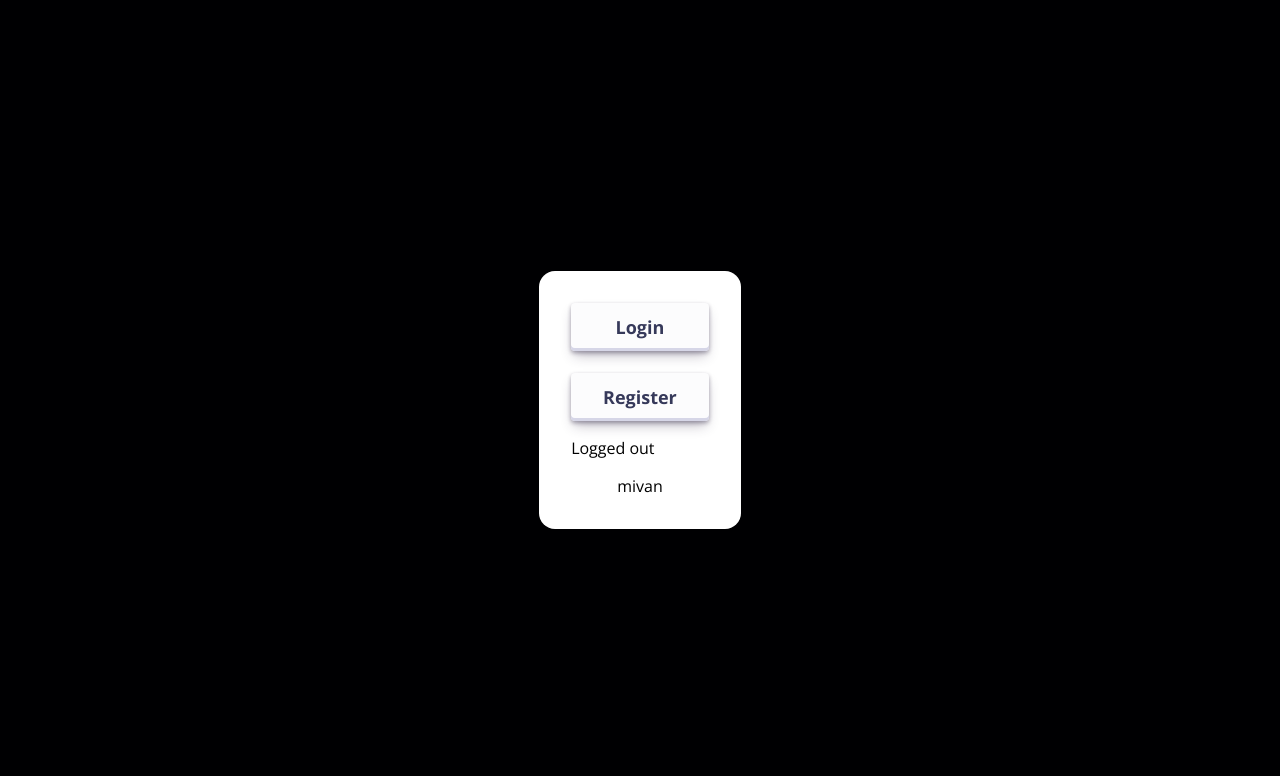
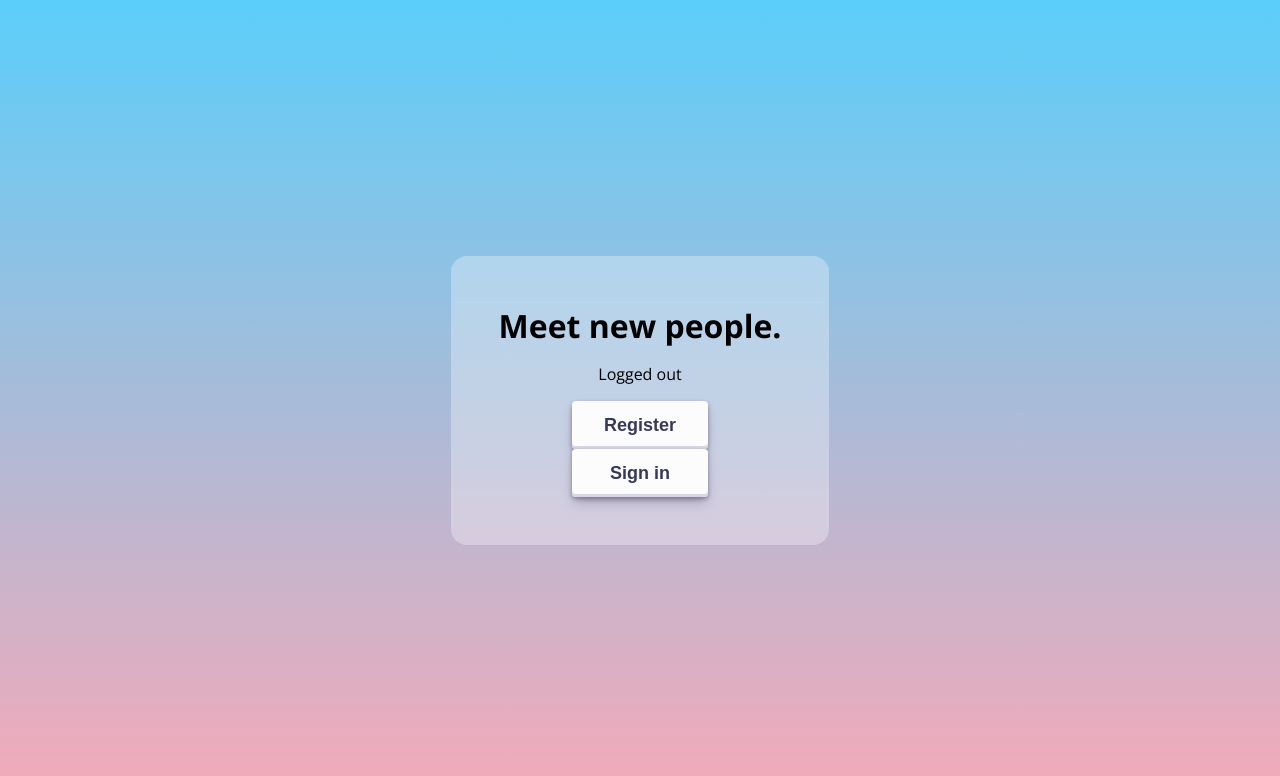
Before and after one commit to bnolod/szoftverteszteles, a React (Vite) app in the folder szoftverteszt/: page /welcome in a window 1280 px wide. Shown: the top 776 px of the page. Built offline with nearby package versions, Linux system fonts and the light colour scheme; no server answers.

Commit message:
popup register/login + mainpage alap

```diff
--- a/szoftverteszt/package.json
+++ b/szoftverteszt/package.json
@@ -14,6 +14,7 @@
     "react-cookie": "^7.0.2",
     "react-dom": "^18.2.0",
     "react-router-dom": "^6.22.1",
+    "reactjs-popup": "^2.0.6",
     "sass": "^1.71.0"
   },
   "devDependencies": {
--- a/szoftverteszt/src/App.tsx
+++ b/szoftverteszt/src/App.tsx
@@ -1,19 +1,20 @@
 import './App.scss'
-import { Main } from './pages/main'
+import { Main as Welcome } from './pages/welcome'
 import { Login } from './pages/login'
 import { Register } from './pages/register'
 import {} from 'react'
 import { Routes, Route } from "react-router-dom";
-
+import { Main } from './pages/mainPage';
 
 function App() {
 
   return (
     <>
       <Routes>
-        <Route path="welcome" element={<Main />}/>
+        <Route path="welcome" element={<Welcome />}/>
         <Route path="login" element={<Login />} />
         <Route path="register" element={<Register />} />
+        <Route path="*" element={<Main />} />
 
       </Routes>
     </>
--- a/szoftverteszt/src/components/accounts/register.tsx
+++ b/szoftverteszt/src/components/accounts/register.tsx
@@ -4,7 +4,7 @@ import "firebase/auth"
 import { createUserWithEmailAndPassword } from "firebase/auth";
 import { auth } from "../../firebase";
 import { useNavigate } from "react-router-dom";
-
+import { signInWithEmailAndPassword } from "firebase/auth";
 
 
 export function RegisterScreen() {
@@ -21,9 +21,21 @@ function Register(event: any) {
     .then((userCredential) => {
         console.log(userCredential);
         console.log("Sikeres regisztráció");
-        setError("Successful registration. You will be redirected to the login page.")
+        setError("Successful registration.")
         setTimeout(() => {
-            navigate("/login")
+            // navigate("/welcome")
+
+                signInWithEmailAndPassword(auth, email, password)
+                .then((userCredential) => {
+                    console.log(userCredential);
+                    setTimeout(() => {
+                        navigate("/welcome")
+                    }, 3000);
+                }).catch((error) => {
+                    console.log(error);
+                    setError("Invalid email or password")
+
+                });
         }, 3000);
     }).catch((error) => {
         console.log(error);
--- a/szoftverteszt/src/components/index.scss
+++ b/szoftverteszt/src/components/index.scss
@@ -45,16 +45,34 @@ button, .button {
 
   }
 
+  #popup-root {
+    display:flex;
+    justify-content:center;
+    align-items:center;
+  }
+  .popup-overlay {
+    backdrop-filter: blur(10px);
+    // border:10px solid black;
+
+  }
+  .popup-content {
+    svg {
+      visibility: hidden;
+    }
+  }
   .overlay {
+    display:flex;
+    $height: 20vh;
+    $width: 30vw;
     position: fixed;
-    top: 0;
-    left: 0;
-    right: 0;
-    bottom: 0;
+    top: 50%; left: 50%; transform: translate(-50%, -50%);
+    height:$height;
+    width:$width;
     background-color: rgba(0, 0, 0, 0.5);
     display: flex;
     justify-content: center;
     align-items: center;
     z-index: 1000;
+    // border:10px solid black;
 
   }
--- /dev/null
+++ b/szoftverteszt/src/components/mainPage/index.tsx
@@ -0,0 +1,11 @@
+import {} from "react";
+
+
+
+export  function MainPage() {
+    return (
+        <div className="mainPage">
+            <h1>MainPage</h1>
+        </div>
+    )
+}
--- a/szoftverteszt/src/components/welcomePage/buttons.tsx
+++ b/szoftverteszt/src/components/welcomePage/buttons.tsx
@@ -1,17 +1,24 @@
 import {} from "react"
 import{useEffect, useState} from 'react';
 import { Link } from 'react-router-dom'
-import AuthDetails from '../AuthDetails'
+
 import { auth } from "../../firebase";
 import { SignOut } from "../accounts/signOut";
 import {User, onAuthStateChanged} from "firebase/auth"
+
+import Popup from 'reactjs-popup';
+// import 'reactjs-popup/dist/index.css';
+
+
+import {LoginScreen} from "../accounts/login"
+import {RegisterScreen} from "../accounts/register"
 
 
 export function Buttons() {
     console.log(auth)
     const [authUser, setAuthUser] = useState<User | null>(null);
     useEffect(() => {
-        const listener = onAuthStateChanged(auth,(user) => {
+         onAuthStateChanged(auth,(user) => {
             if (user) {
                 setAuthUser(user);
             } else {
@@ -34,13 +41,20 @@ export function Buttons() {
              </div>
                 :
                <div>
-                <Link className="button" id="login" to="/login">Login</Link>
+                {/* <Link className="button" id="login" to="/login">Login</Link>
+
                 <br />
-                <Link className="button" id="register" to="/register">Register</Link>
+                <Link className="button" id="register" to="/register">Register</Link> */}
+                <Popup trigger={<button>Register</button>} position="right center">
+                    <RegisterScreen/>
+                </Popup>
+                <Popup trigger={<button>Sign in</button>}>
+                    <LoginScreen/>
+                </Popup>
                 </div>
 
             }
-            <AuthDetails/>
+
         </div>
         </div>
 
--- a/szoftverteszt/src/components/welcomePage/index.scss
+++ b/szoftverteszt/src/components/welcomePage/index.scss
@@ -5,16 +5,29 @@
 .mainpage {
     height: 100%;
     width:100%;
-    // background:url(https://www.mindmegette.hu/images/360/Social/lead_Social_banan-szupergyumolcs-3.jpg);
-    // background-size: cover;
-    // background-position: center;
-    background-color: $color-bg;
+
+    background-image: linear-gradient(180deg, $color-blue 0%, $color-pink 100%);
     display: flex;
     justify-content: center;
     align-items: center;
+    h3 {
+        font-size: 2rem;
+        margin-bottom: 2rem;
+        padding:0px;
+        margin:0px;
+    }
+    .bg {
+
+
+        height:100%;
+        width:100%;
+        display:flex;
+        justify-content: center;
+        align-items: center;
+
         .maincontent {
-        background: $color-white;
-        padding: 2rem;
+            background-color: #ffffff4f;
+            padding: 3rem;
             border-radius: 1rem;
             display:flex;
             flex-direction: column;
@@ -36,3 +49,4 @@
 
         }
 }
+}
--- a/szoftverteszt/src/components/welcomePage/index.tsx
+++ b/szoftverteszt/src/components/welcomePage/index.tsx
@@ -1,19 +1,21 @@
 import { Buttons } from "./buttons";
-
+import AuthDetails from '../AuthDetails'
 import {} from "react"
 import "./index.scss"
+
 // import { Description } from "./description"
 // import { NavBar } from "../navbar"
 
 export function MainPage() {
   return (
     <div className="mainpage">
+      <div className="bg">
       <div className="maincontent">
-
+        <h3>Meet new people.</h3>
+        <AuthDetails/>
         <Buttons/>
-        mivan
       </div>
-
+      </div>
     </div>
   )
 }
--- /dev/null
+++ b/szoftverteszt/src/pages/mainPage.tsx
@@ -0,0 +1,8 @@
+import { MainPage } from "../components/mainPage/index";
+
+
+export  function Main() {
+  return (
+    <MainPage />
+  )
+}
```
Also changed, not shown: szoftverteszt/src/components/mainPage/elements/swipe/index.tsx (added), szoftverteszt/src/components/mainPage/index.scss (added), szoftverteszt/src/pages/welcome.tsx (renamed from szoftverteszt/src/pages/main.tsx), 1 other file (tests, documents, lock files or other folders). Lines whose indentation alone changed are shown as unchanged.
